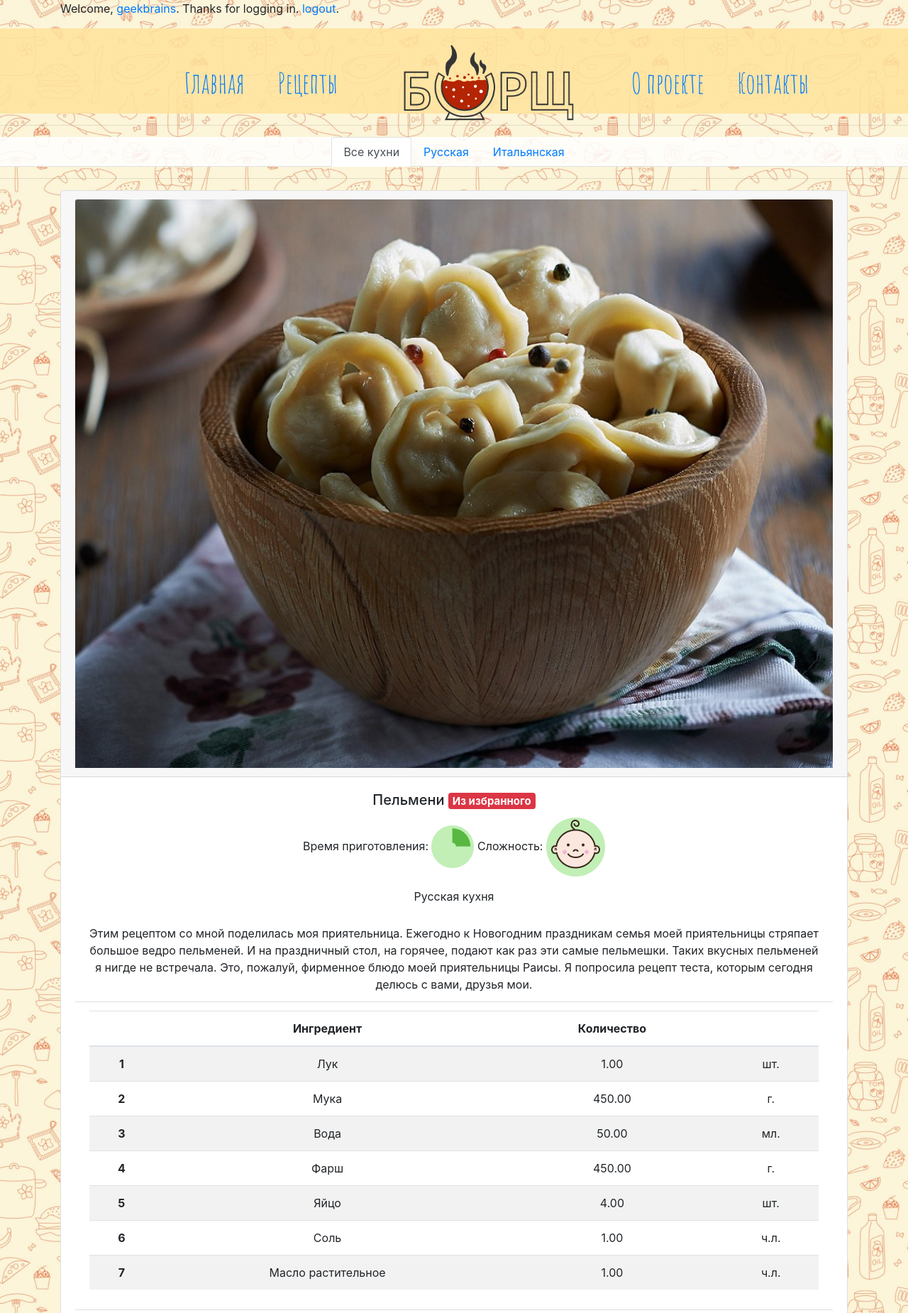
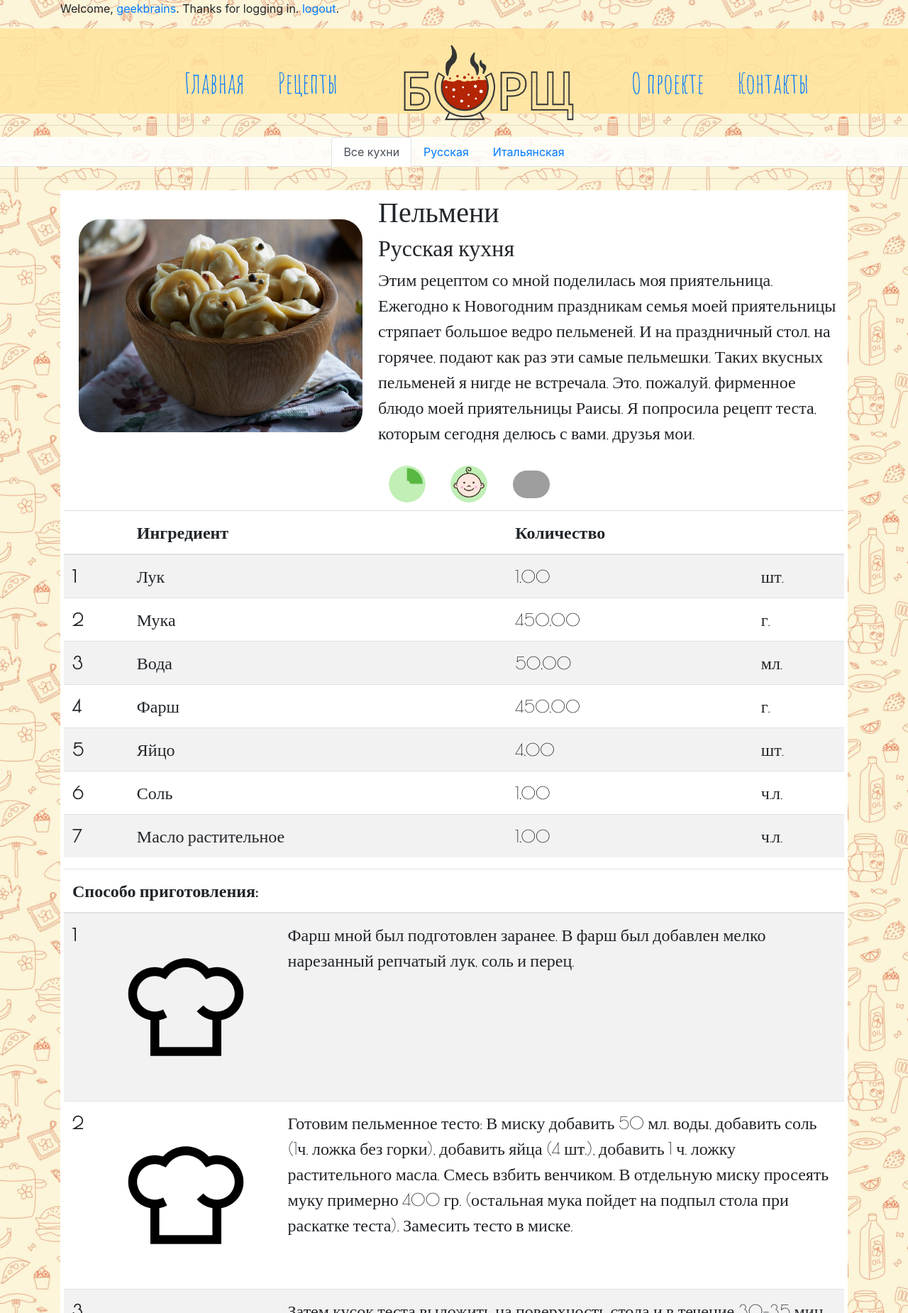
Before and after one commit to grebenshchikovr/borshch_backend, a Django app: page /recipes/1 in a window 1280 px wide; the page is wider, and only the part inside the window is pictured. Shown: the top 1850 px of that part at 71% size. Run offline with Django 3.2, Linux system fonts and the light colour scheme; a user stored in the database is signed in; data comes from the database, SQL or seed files in the repository; both versions use the stored data as it was after the commit; some libraries are stand-ins or nearby versions; grey boxes are pictures that could not be loaded.

Commit message:
скрипт автозаполнения БД дописан для добавления шагов приготовления. Написаны стили для ранее реализованых функций.

```diff
--- a/mainapp/json/recipes.json
+++ b/mainapp/json/recipes.json
@@ -17,6 +17,6 @@
           "name": "Щи томленые",
           "description": "Щи - это основное горячее блюдо русской кухни. Прообраз современных щей возник, когда крестьяне стали выращивать капусту. Эталона щей нет. Их готовят из того, что есть под рукой, соблюдая основные принципы приготовления.",
           "cuisine": "Русская",
-          "image": "recipe_photos/ravioli_4.jpg"
+          "image": "recipe_photos/shchi.jpg"
     }
 ]
--- a/mainapp/templates/mainapp/includes/inc_to_favorite.html
+++ b/mainapp/templates/mainapp/includes/inc_to_favorite.html
@@ -1,21 +1,15 @@
+{% load static %}
 {% load my_tags %}
+
 
 {% if user.is_authenticated %}
     {% if recipe.pk|is_in_fav:request.user.id %}
 
-                 <span class="badge badge-danger">
-                     <div class="to_fav">
-                         <a href ="{% url 'my:remove' recipe.pk %}">Из избранного</a>
-                     </div>
-                 </span>
+        <a href ="{% url 'my:remove' recipe.pk %}"><img src="{% static 'img/MyRecipeDelete.png' %}"></a>
 
     {% else %}
 
-                 <span class="badge badge-secondary">
-                     <div class="to_fav">
-                         <a href ="{% url 'my:add' recipe.pk %}">В избранное</a>
-                     </div>
-                 </span>
+        <a href ="{% url 'my:add' recipe.pk %}"><img src="{% static 'img/MyRecipeAdd.png' %}"></a>
 
     {% endif %}
 {% endif %}
--- a/mainapp/templates/mainapp/recipe.html
+++ b/mainapp/templates/mainapp/recipe.html
@@ -10,23 +10,33 @@
 
 {% block content %}
 <div class="container">
-        <div class="card text-center">
-            <div class="card-header">
+        <div class="full_recipe_card">
+            <table>
+                <tr>
+                    <td>
                         <img src="{{ recipe.image|media_folder_recipes }}" class="card-img-top" alt="...">
+                    </td>
+                    <td>
+                        <h1>{{ recipe.name }}</h1>
+                        <h2>{{ recipe.cuisine.name }} кухня</h2>
+                        <p>{{ recipe.description }}</p>
+                    </td>
+                </tr>
+                <tr>
+                    <td>
+                        <br>
 
-            </div>
-            <div class="card-body">
+                        <br>
 
-                <h5 class="card-title">{{ recipe.name }} {% include 'mainapp/includes/inc_to_favorite.html' %}</h5>
-                <p class="card-text">
-                    Время приготовления: <img src="{{ recipe.duration|duration_pic }}">
-                    Сложность: <img src="{{ recipe.level|level_pic }}"></p>
-                <p class="card-text">{{ recipe.cuisine.name }} кухня</p>
-                <ul class="list-group list-group-flush">
-                    <li class="list-group-item">
-                        {{ recipe.description }}
-                    </li>
-                    <li class="list-group-item">
+                    </td>
+                    <td class="full_recipe_icons">
+                        <img src="{{ recipe.duration|duration_pic }}">
+                        <img src="{{ recipe.level|level_pic }}">
+                        {% include 'mainapp/includes/inc_to_favorite.html' %}
+                    </td>
+                </tr>
+            </table>
+
 
             <table class="table table-striped">
                 <thead>
@@ -48,16 +58,22 @@
                     {% endfor %}
                 </tbody>
             </table>
-                    </li>
 
+            <table class="table table-striped">
+                <thead>
+                    <th colspan="3">Способо приготовления:</th>
+                </thead>
+                <tbody border="2">
                     {% for cooking_step in cooking_step_list %}
-                    <li class="list-group-item">
-                        <p><img src="{{ cooking_step.image|media_folder_cooking_step }}" width="150"></p>
-                        <p>{{ cooking_step.cooking }}</p>
-                    </li>
+                        <tr>
+                            <th scope="row">{{ forloop.counter }}</th>
+                            <td class="cookingstep"><img src="{{ cooking_step.image|media_folder_cooking_step }}"></td>
+                            <td>{{ cooking_step.cooking }}</td>
+                        </tr>
                     {% endfor %}
-                </ul>
-            </div>
+                </tbody>
+            </table>
+
         </div>
 </div>
 {% endblock %}
--- a/static/css/styles.css
+++ b/static/css/styles.css
@@ -40,18 +40,7 @@
 
 .container {
 
-
 	margin: 0 auto;
-}
-
-.to_fav a {
-    color: #ffffff;
-    text-decoration: none;
-}
-
-.to_fav a:hover {
-    color: #ffffff;
-    text-decoration: none;
 }
 
 .recipe_card {
@@ -60,6 +49,10 @@
     border-radius: 30px;
     width: 1110px;
 
+}
+
+.recipe_card a:hover {
+    text-decoration: none;
 }
 
 .recipe_card table {
@@ -72,15 +65,16 @@
     align-items: center;
 }
 
-.recipe_img {
-    background: #FFE5A3;
-    border-radius: 30px 0px 0px 30px;
-}
 
 .recipe_card img {
     width: 310px;
     border-radius: 30px;
     margin: 20px;
+}
+
+.recipe_img {
+    background: #FFE5A3;
+    border-radius: 30px 0px 0px 30px;
 }
 
 .recipe_tittle {
@@ -107,3 +101,48 @@
 .recipe_spacer {
     width: 92px;
 }
+
+.recipe_spacer img {
+    width: 52px;
+    margin: 0 auto;
+}
+
+.full_recipe_card {
+    width: 1110px;
+    background: white;
+    font-family: Poiret One;
+    font-style: normal;
+    font-weight: normal;
+    font-size: 24px;
+    padding: 5px;
+}
+
+.full_recipe_card img {
+    width: 400px;
+    border-radius: 30px;
+    margin: 20px;
+}
+.full_recipe_card img {
+    width: 400px;
+    border-radius: 30px;
+    margin: 20px;
+}
+
+.full_recipe_icons img{
+    width: 52px;
+    margin: 0 auto;
+    margin-left: 15px;
+    margin-right: 15px;
+}
+
+.cookingstep img{
+    width: 200px;
+    border-radius: 30px;
+    margin: 20px;
+}
+
+.card-header img {
+    width: 300px;
+    border-radius: 30px;
+    margin: 20px;
+}
```
Also changed, not shown: authapp/templates/authapp/user_details.html (+2 -6 lines), mainapp/json/cookingsteps.json (added, +71 -0 lines), mainapp/management/commands/fill_db.py (+12 -1 lines), mainapp/templates/mainapp/includes/inc_recipe_card.html (+15 -4 lines), db.sqlite3, media/recipe_photos/shchi.jpg (added). Lines whose indentation alone changed are shown as unchanged.
